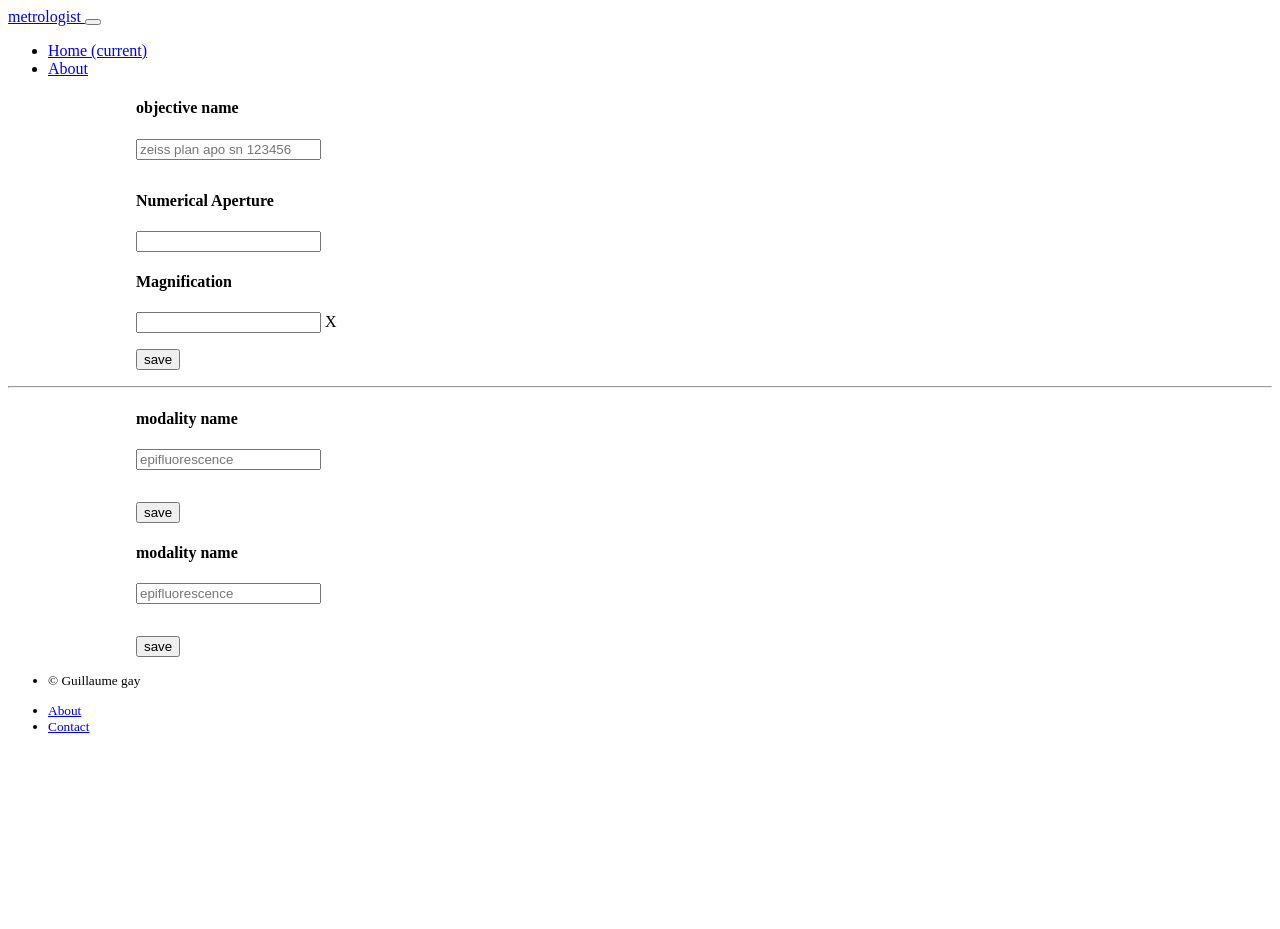
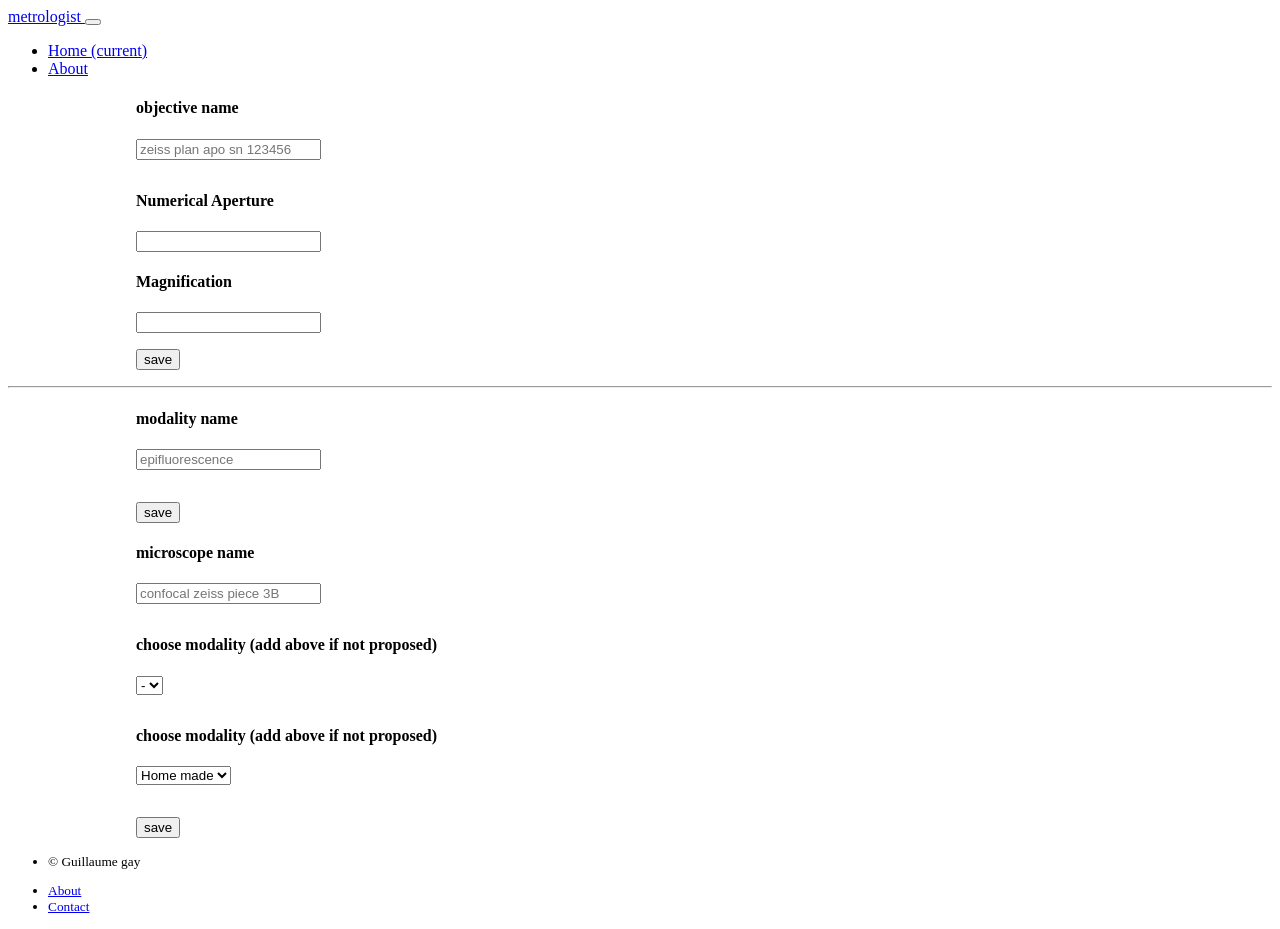
Before and after one commit to centuri-engineering/metrologist, a Flask app: template metrologist/templates/microscopes/new.html in a window 1280 px wide. Before the commit the page ends 733 px from the top, so only its background shows below. Run offline with Flask 2, Linux system fonts and the light colour scheme; the template is opened without the code that fills it: values that come from a table or form of the project are taken from there, others are empty; parts of the project's set-up code (start-up, migrations or seed data) failed here and were passed over.

Commit message:
Wip microscope

```diff
--- a/metrologist/microscopes/forms.py
+++ b/metrologist/microscopes/forms.py
@@ -53,7 +53,7 @@ class NewModalityForm(FlaskForm):
     save = SubmitField("save", render_kw={"class": "btn btn-light"})
 
     def create(self):
-        new = Objective(
+        new = Modality(
             name=self.name.data,
         )
         return new
--- a/metrologist/templates/microscopes/new.html
+++ b/metrologist/templates/microscopes/new.html
@@ -36,7 +36,7 @@
       </label>
     </div>
     <div class="col-6" style="margin-bottom: 1rem;">
-      {{ new_objective_form.magnification }} X
+      {{ new_objective_form.magnification }}
     </div>
   </div>
   <div class="form-row">
@@ -57,7 +57,7 @@
   {{ new_modality_form.csrf_token }}
 
   <!-- name,lensNA,magnification -->
-  <div class="form-row" title="Modality name (can have serial number)">
+  <div class="form-row" title="Modality name">
     <div class="col-6">
       <label class="control-label mb-0">
         <h4> modality name </h4>
@@ -80,25 +80,44 @@
       method="post"
       name="create_card"
       style="margin-left: 8rem; max-width: 76rem;">
-  {{ new_modality_form.csrf_token }}
+  {{ new_microscope_form.csrf_token }}
 
   <!--  -->
-  <div class="form-row" title="Modality name">
+  <div class="form-row" title="microscope name">
     <div class="col-6">
       <label class="control-label mb-0">
-        <h4> modality name </h4>
+        <h4> microscope name </h4>
       </label>
     </div>
     <div class="col-6" style="margin-bottom: 2rem;">
-      <h4> {{ new_modality_form.name(placeholder="epifluorescence") }} </h4>
+      <h4> {{ new_microscope_form.name(placeholder="confocal zeiss piece 3B") }} </h4>
     </div>
   </div>
-  <div class="form-row">
-    <div class="col-6" style="margin-bottom: 1rem;">
-      {{ new_modality_form.save }}
+  <div class="form-row" title="microscope's modality">
+    <div class="col-6">
+      <label class="control-label mb-0">
+        <h4> choose modality (add above if not proposed) </h4>
+      </label>
+    </div>
+    <div class="col-6" style="margin-bottom: 2rem;">
+      <h4> {{ new_microscope_form.modality() }} </h4>
     </div>
   </div>
-
+  <div class="form-row" title="microscope vendor">
+    <div class="col-6">
+      <label class="control-label mb-0">
+        <h4> choose modality (add above if not proposed) </h4>
+      </label>
+    </div>
+    <div class="col-6" style="margin-bottom: 2rem;">
+      <h4> {{ new_microscope_form.vendor() }} </h4>
+    </div>
+    <div class="form-row">
+      <div class="col-6" style="margin-bottom: 1rem;">
+        {{ new_microscope_form.save }}
+      </div>
+    </div>
+  </div>
 </form>
 
 
```
Also changed, not shown: metrologist/microscopes/views.py (+20 -2 lines).
